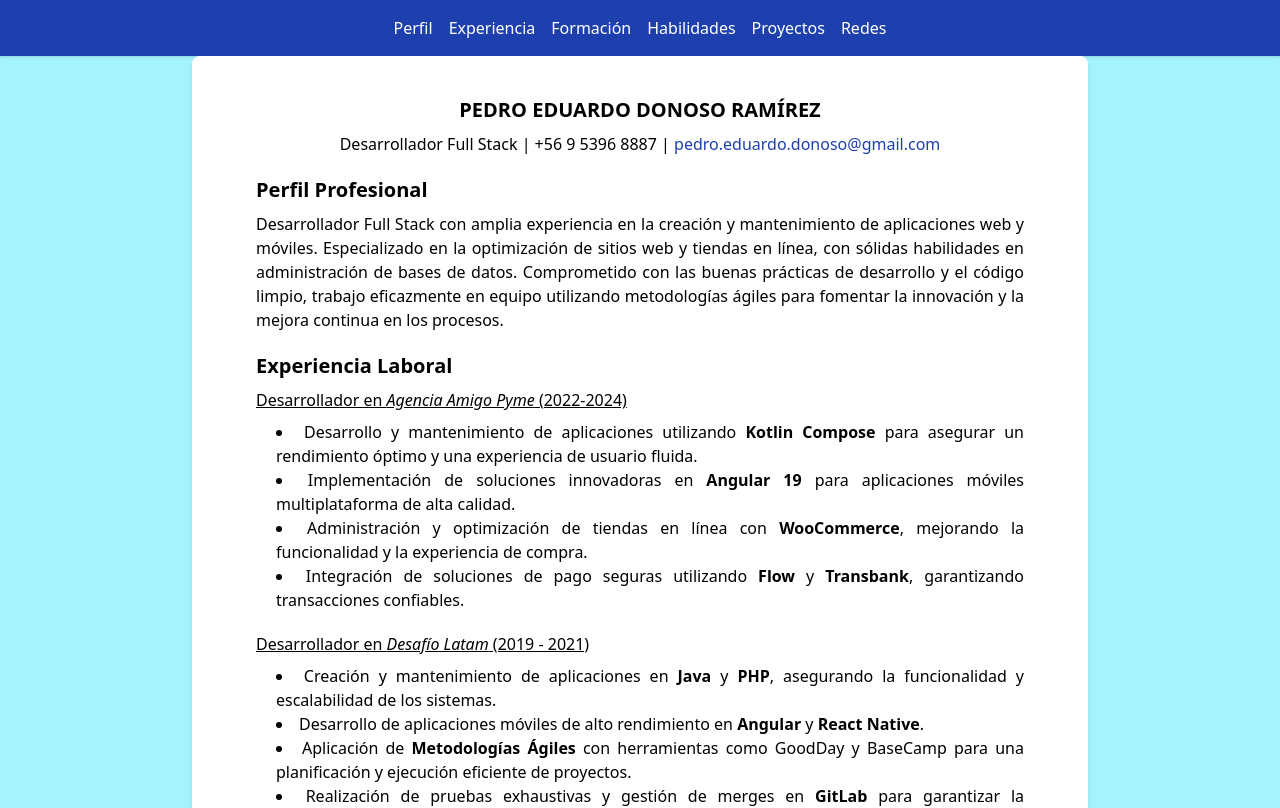
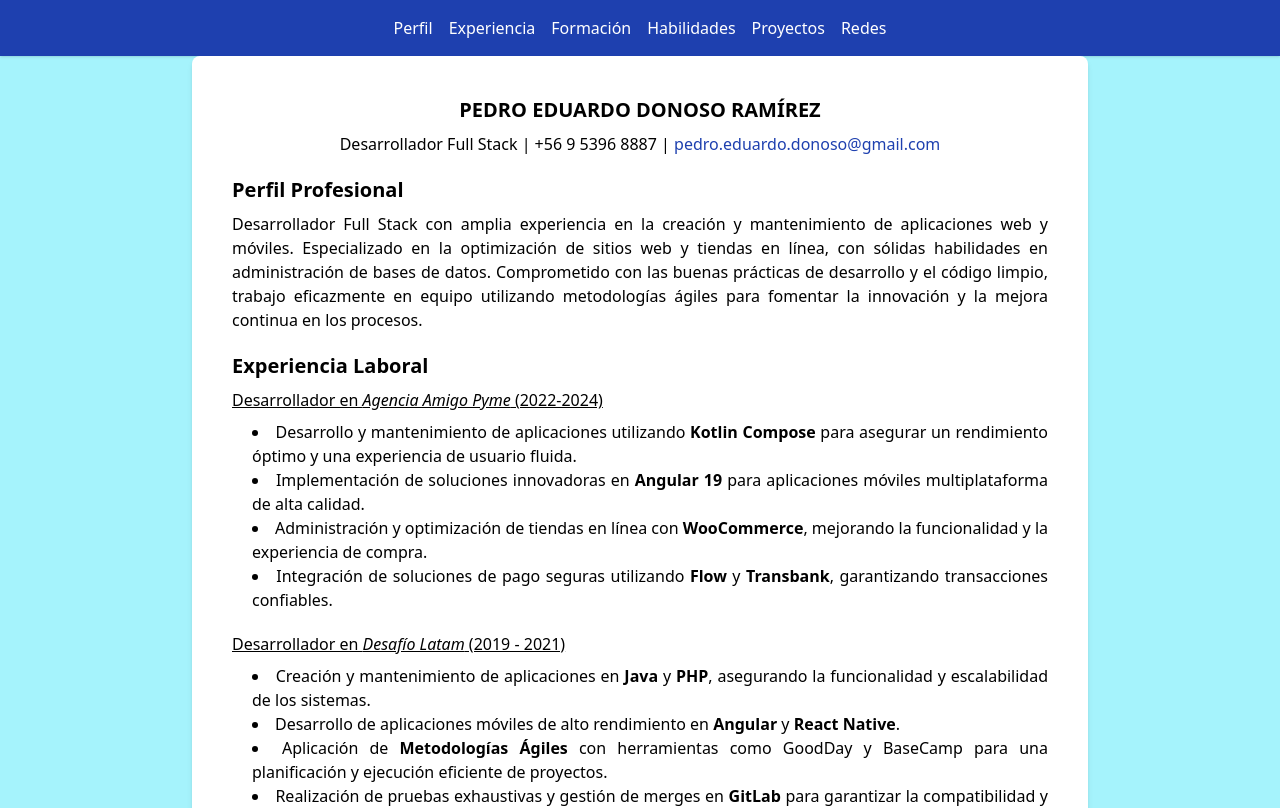
Before and after one commit to pedro-donoso/portafolio-nextjs, a Next.js app: page / in a window 1280 px wide. Shown: the top 808 px of the page. Built offline with nearby package versions, Linux system fonts and the light colour scheme.

Commit message:
ajusto ancho

```diff
--- a/app/page.tsx
+++ b/app/page.tsx
@@ -2,7 +2,7 @@ import React from 'react';
 
 const Home: React.FC = () => {
   return (
-    <main className='px-16 py-10 max-w-4xl mx-auto bg-white rounded-lg shadow-md'>
+    <main className='px-10 py-10 max-w-4xl mx-auto bg-white rounded-lg shadow-md'>
       <h1 className='text-xl font-bold mb-2 text-center'>PEDRO EDUARDO DONOSO RAMÍREZ</h1>
       <p className='mt-2 text-center'>Desarrollador Full Stack | +56 9 5396 8887 | <a href="mailto:pedro.eduardo.donoso@gmail.com" className='text-blue-800'>pedro.eduardo.donoso@gmail.com</a></p>
 
```
